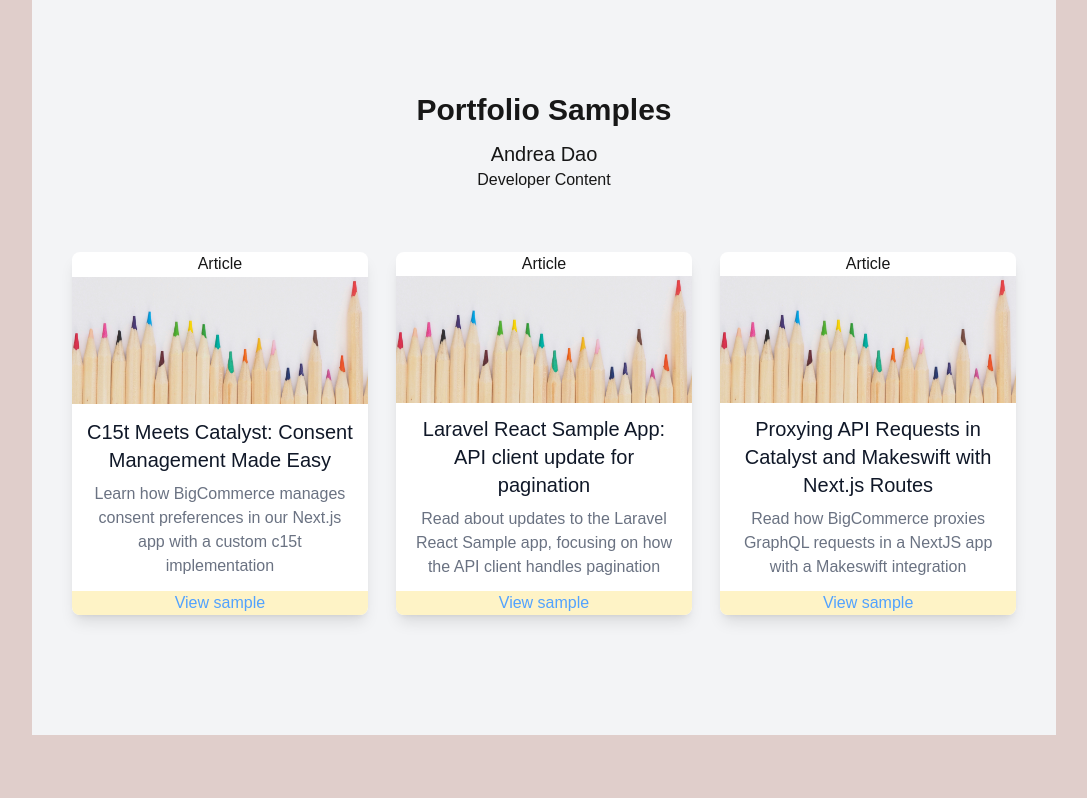
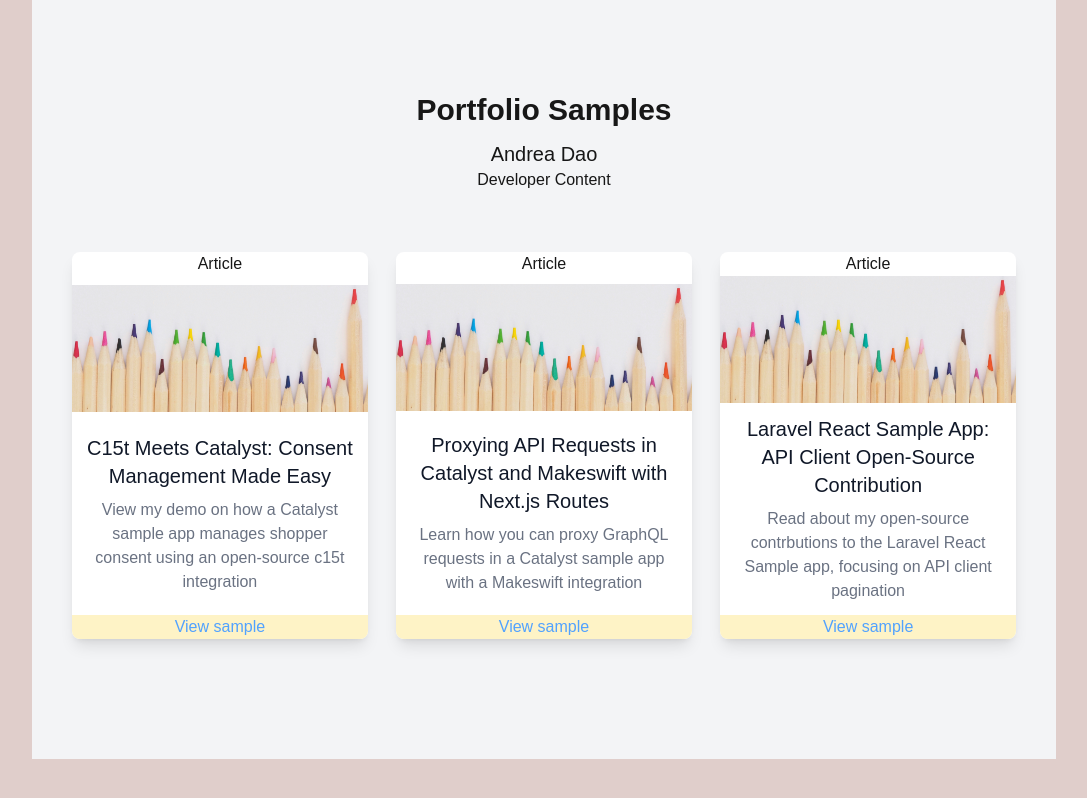
Before and after one commit to bc-andreadao/the-digital-me, a Next.js app: page /resume in a window 1280 px wide. Shown: the whole page, without its empty margins (96-1183 px from the left). Built offline with nearby package versions, Linux system fonts and the light colour scheme.

Commit message:
update descriptions

```diff
--- a/src/sampleData.ts
+++ b/src/sampleData.ts
@@ -17,25 +17,25 @@ type relevantLink = {
 const samples: sampleData[] = [
         {
             "title": "C15t Meets Catalyst: Consent Management Made Easy",
-            "description": "Learn how BigCommerce manages consent preferences in our Next.js app with a custom c15t implementation",
+            "description": "View my demo on how a Catalyst sample app manages shopper consent using an open-source c15t integration",
             "url": "c15t-consent-management",
             "sampleURL": "https://developer.bigcommerce.com/resource-hub/catalyst-c15t-consent",
             "about": "",
             "type": "Article"
         },
         {
-            "title": "Laravel React Sample App: API client update for pagination",
-            "description": "Read about updates to the Laravel React Sample app, focusing on how the API client handles pagination",
-            "url": "sample-app-update",
-            "sampleURL": "https://developer.bigcommerce.com/resource-hub/laravel-react-api-client-pagination",
+            "title": "Proxying API Requests in Catalyst and Makeswift with Next.js Routes",
+            "description": "Learn how you can proxy GraphQL requests in a Catalyst sample app with a Makeswift integration",
+            "url": "proxy-nextjs-routes",
+            "sampleURL": "https://developer.bigcommerce.com/resource-hub/api-route-handlers-catalyst",
             "about": "",
             "type": "Article"
         },
         {
-            "title": "Proxying API Requests in Catalyst and Makeswift with Next.js Routes",
-            "description": "Read how BigCommerce proxies GraphQL requests in a NextJS app with a Makeswift integration",
-            "url": "proxy-nextjs-routes",
-            "sampleURL": "https://developer.bigcommerce.com/resource-hub/api-route-handlers-catalyst",
+            "title": "Laravel React Sample App: API Client Open-Source Contribution",
+            "description": "Read about my open-source contrbutions to the Laravel React Sample app, focusing on API client pagination",
+            "url": "sample-app-update",
+            "sampleURL": "https://developer.bigcommerce.com/resource-hub/laravel-react-api-client-pagination",
             "about": "",
             "type": "Article"
         },
```
